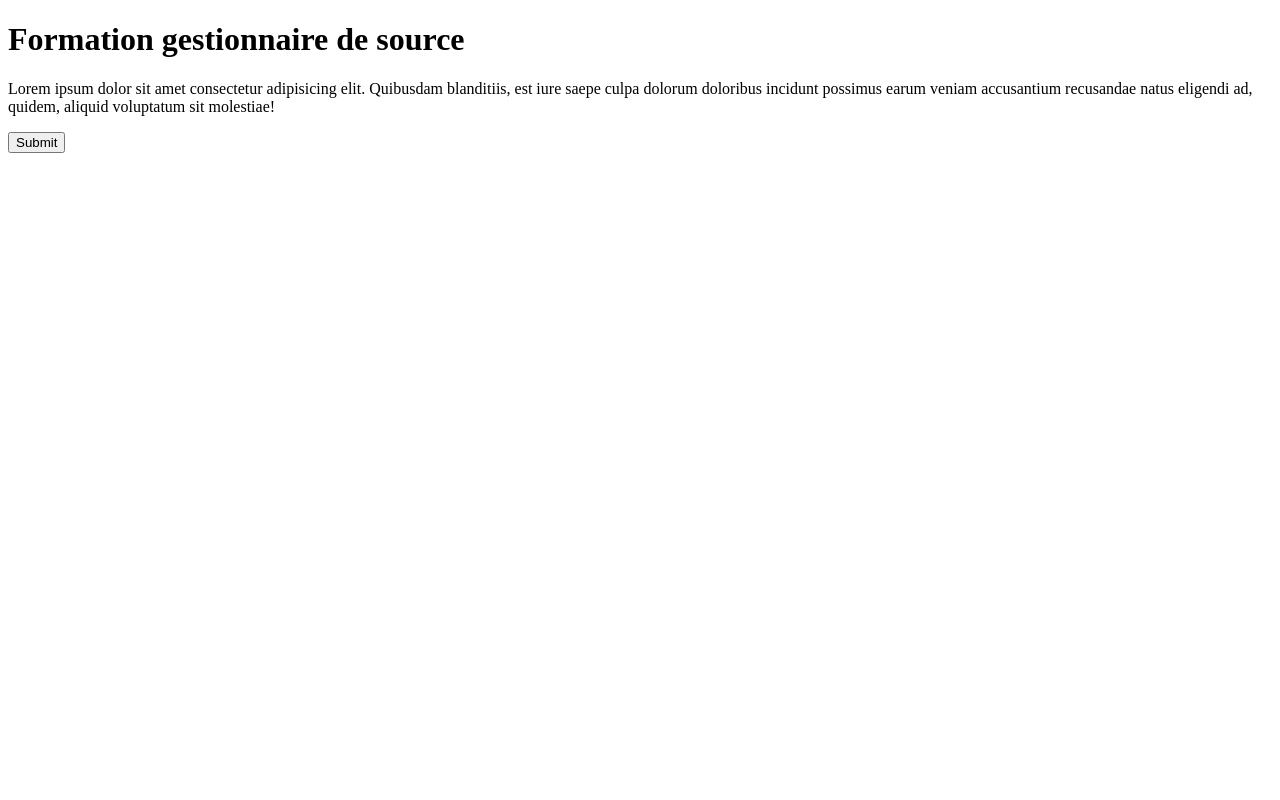
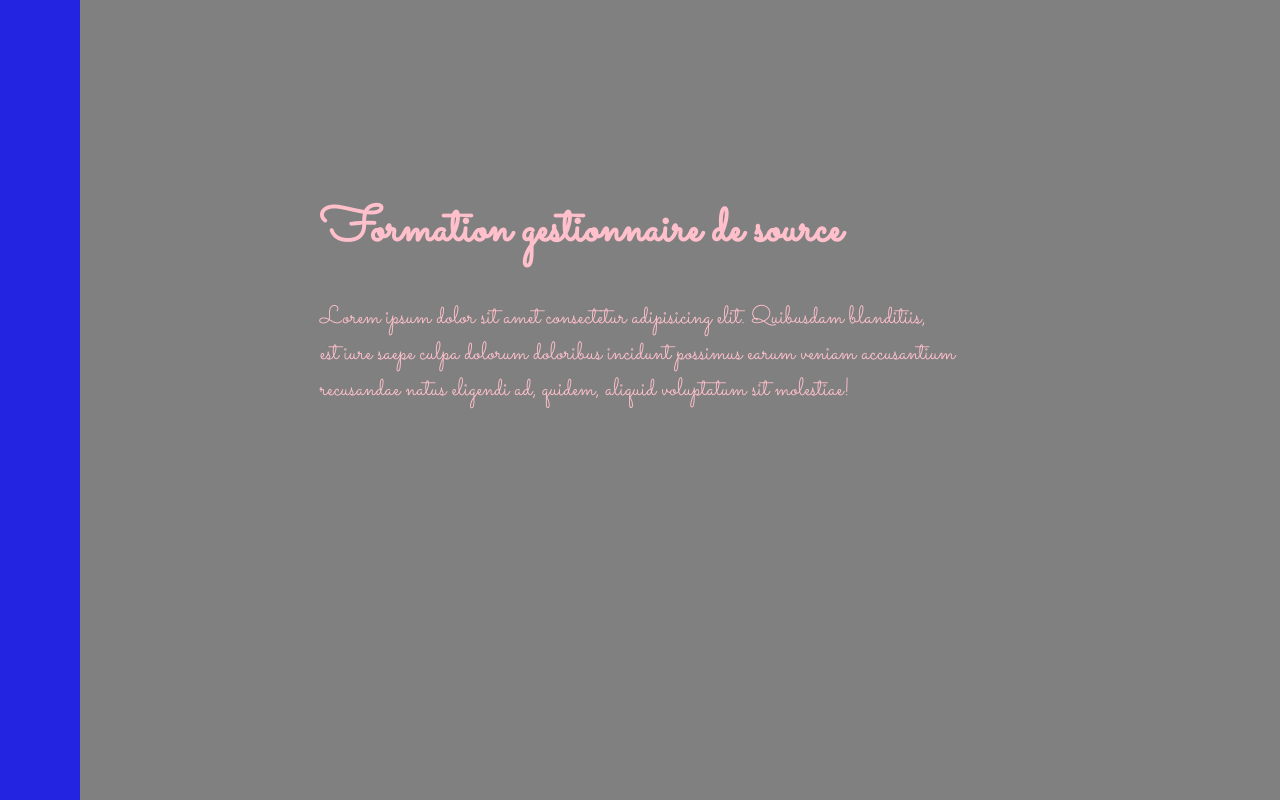
Before and after one commit to AlainProf/formationGIT, a plain HTML site: page index.html in a window 1280 px wide. Drawn offline with Linux system fonts and the light colour scheme.

Commit message:
troisème

```diff
--- a/index.html
+++ b/index.html
@@ -4,14 +4,15 @@
     <meta charset="UTF-8">
     <meta name="viewport" content="width=device-width, initial-scale=1.0">
     <meta http-equiv="X-UA-Compatible" content="ie=edge">
-    <link rel="stylesheet" href="style.css">
+    <link href="https://fonts.googleapis.com/css?family=Sacramento&display=swap" rel="stylesheet">        <link rel="stylesheet" href="style.css">
+    <link href="style.css" rel="stylesheet">
     <title>Document</title>
 </head>
 <body>
-    <nav></nav>
+    <nav class='navbar'></nav>
     <main>
         <h1>Formation gestionnaire de source</h1>
-        <p>Lorem ipsum dolor sit amet consectetur adipisicing elit. Quibusdam blanditiis, est iure saepe culpa dolorum doloribus incidunt possimus earum veniam accusantium recusandae natus eligendi ad, quidem, aliquid voluptatum sit molestiae!</p>
+        <p>Lorem ipsum dolor sit amet consectetur adipisicing elit. Quibusdam blanditiis,<br> est iure saepe culpa dolorum doloribus incidunt possimus earum veniam accusantium <br>recusandae natus eligendi ad, quidem, aliquid voluptatum sit molestiae!</p>
     </main>
     <input type='submit'>
 </body>
--- /dev/null
+++ b/style.css
@@ -0,0 +1,28 @@
+:root{
+   font-size: 16px;
+   font-family: 'Sacramento', cursive;
+   --text-primary:#c02b2b;
+   --text-secondary:#ececec;
+   --bg-primary:#2323e2;
+   --bg-secondary:#141418;
+}
+
+body{
+    color: pink;
+    background-color: rgb(128, 128, 128);
+    font-size:25px;
+    margin:0;
+    padding:0;
+}
+
+main{
+    margin-left:10rem;
+    padding:10rem;
+}
+
+.navbar{
+    width:5rem;
+    height:100vh;
+    position:fixed;
+    background-color: var(--bg-primary);
+}
```
